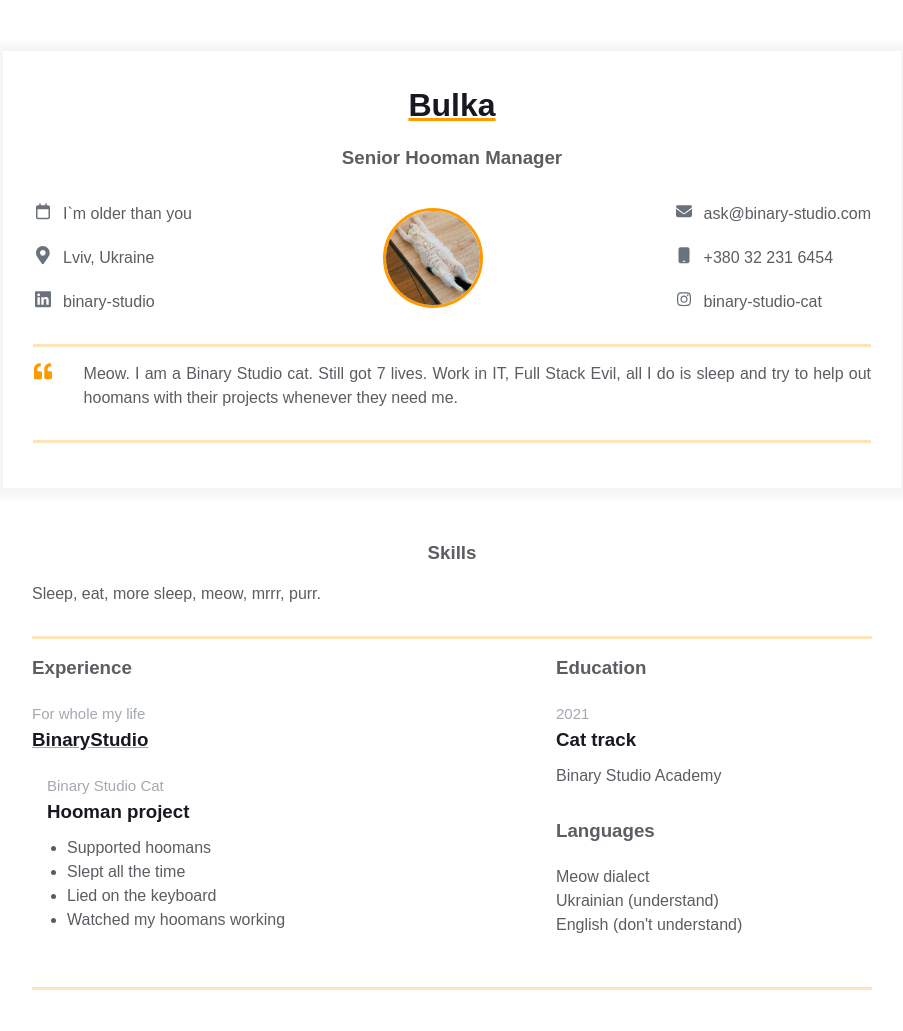
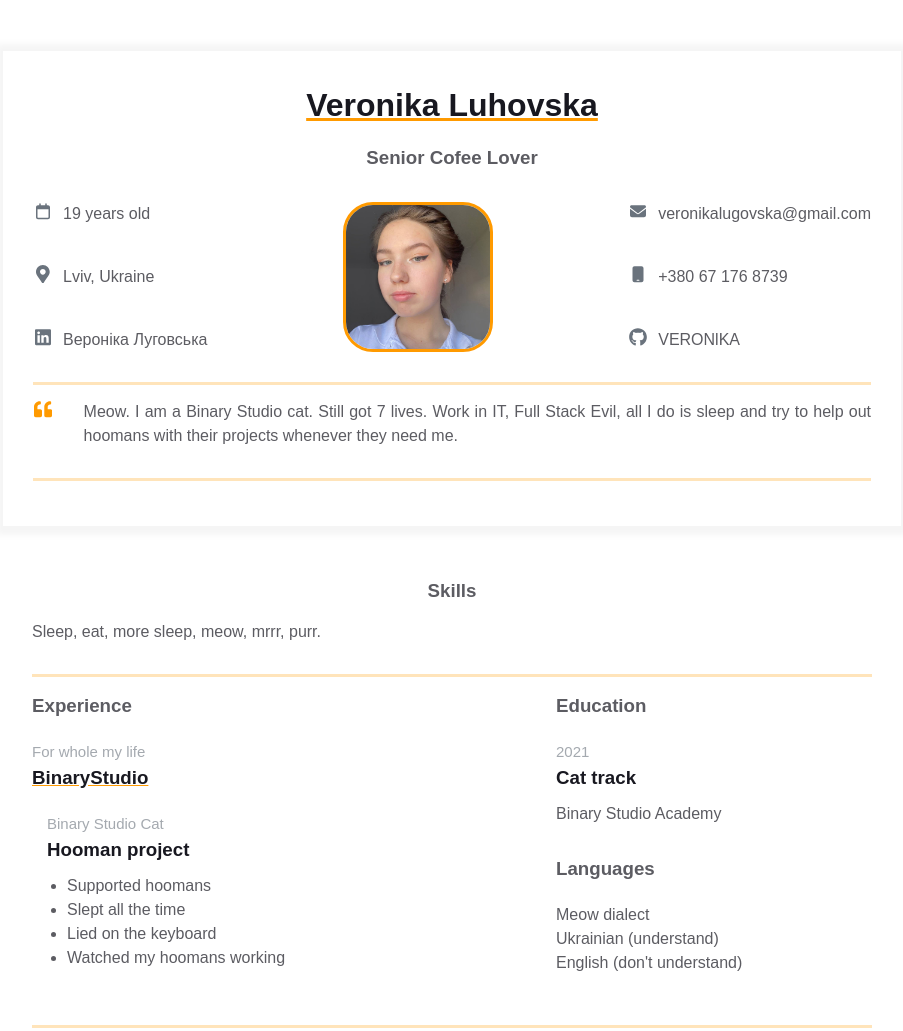
Before and after one commit to VERONlKA/homepage, a plain HTML site: page index.html in a window 1280 px wide. Shown: the whole page, without its empty margins (188-1091 px from the left). Before the commit the page ends 1005 px from the top, so only its background shows below. Drawn offline with Linux system fonts and the light colour scheme.

Commit message:
Change avatar and contact info

```diff
--- a/index.html
+++ b/index.html
@@ -11,8 +11,8 @@
         <div class="resume">
           <div class="container">
             <div class="resume__block">
-              <h1 class="contact-info__header">Bulka</h1>
-              <h3 class="contact-info__sub-header">Senior Hooman Manager</h3>
+              <h1 class="contact-info__header">Veronika Luhovska</h1>
+              <h3 class="contact-info__sub-header">Senior Cofee Lover</h3>
 
               <div class="contact_info_container fh">
                 <div class="contact-info__block">
@@ -27,7 +27,7 @@
                             <path d="M152 24c0-13.3-10.7-24-24-24s-24 10.7-24 24V64H64C28.7 64 0 92.7 0 128v16 48V448c0 35.3 28.7 64 64 64H384c35.3 0 64-28.7 64-64V192 144 128c0-35.3-28.7-64-64-64H344V24c0-13.3-10.7-24-24-24s-24 10.7-24 24V64H152V24zM48 192H400V448c0 8.8-7.2 16-16 16H64c-8.8 0-16-7.2-16-16V192z"/>
                         </svg>
                         </div>
-                        <span>I`m older than you</span>
+                        <span>19 years old</span>
                       </a>
                     <a href="" rel="author" class="contact-info__item">
                         <div class="contact-info__item-icon-wrapper">
@@ -47,7 +47,7 @@
                         <span>Lviv, Ukraine</span>
                       </a>
                       <a
-                        href="https://ua.linkedin.com/company/binary-studio_241166"
+                        href="https://www.linkedin.com/in/%D0%B2%D0%B5%D1%80%D0%BE%D0%BD%D1%96%D0%BA%D0%B0-%D0%BB%D1%83%D0%B3%D0%BE%D0%B2%D1%81%D1%8C%D0%BA%D0%B0-585b8b242?utm_source=share&utm_campaign=share_via&utm_content=profile&utm_medium=ios_app"
                         rel="author"
                         class="contact-info__item"
                       >
@@ -68,14 +68,14 @@
                             ></path>
                           </svg>
                         </div>
-                        <span>binary-studio</span>
+                        <span>Вероніка Луговська</span>
                       </a>
                 </div>
 
                 <div class="contact-info__block contact-info__block--center">
                   <img
                     class="contact-info__avatar"
-                    src="assets/avatar.png"
+                    src="assets/myavatar.png"
                     alt="Avatar"
                   />
                 </div>
@@ -95,7 +95,7 @@
                             <path d="M48 64C21.5 64 0 85.5 0 112c0 15.1 7.1 29.3 19.2 38.4L236.8 313.6c11.4 8.5 27 8.5 38.4 0L492.8 150.4c12.1-9.1 19.2-23.3 19.2-38.4c0-26.5-21.5-48-48-48H48zM0 176V384c0 35.3 28.7 64 64 64H448c35.3 0 64-28.7 64-64V176L294.4 339.2c-22.8 17.1-54 17.1-76.8 0L0 176z"/>
                         </svg>
                         </div>
-                        <span>ask@binary-studio.com</span>
+                        <span>veronikalugovska@gmail.com</span>
                       </a>
 
                       <a
@@ -113,25 +113,25 @@
                             <path d="M80 0C44.7 0 16 28.7 16 64V448c0 35.3 28.7 64 64 64H304c35.3 0 64-28.7 64-64V64c0-35.3-28.7-64-64-64H80zm80 432h64c8.8 0 16 7.2 16 16s-7.2 16-16 16H160c-8.8 0-16-7.2-16-16s7.2-16 16-16z"/>
                             </svg>
                         </div>
-                        <span>+380 32 231 6454</span>
+                        <span>+380 67 176 8739</span>
                       </a>
 
                       <a
-                        href="https://www.instagram.com/binarystudiocat/"
+                        href="https://github.com/VERONlKA"
                         rel="author"
                         class="contact-info__item"
                       >
                         <div class="contact-info__item-icon-wrapper">
                             <svg
+                            xmlns="http://www.w3.org/2000/svg"
                             class="contact-info__item-icon"
-                            xmlns="http://www.w3.org/2000/svg"
-                            height="16"
-                            width="14"
-                            viewBox="0 0 448 512"><!--!Font Awesome Free 6.5.1 by @fontawesome - https://fontawesome.com License - https://fontawesome.com/license/free Copyright 2023 Fonticons, Inc.-->
-                            <path d="M224.1 141c-63.6 0-114.9 51.3-114.9 114.9s51.3 114.9 114.9 114.9S339 319.5 339 255.9 287.7 141 224.1 141zm0 189.6c-41.1 0-74.7-33.5-74.7-74.7s33.5-74.7 74.7-74.7 74.7 33.5 74.7 74.7-33.6 74.7-74.7 74.7zm146.4-194.3c0 14.9-12 26.8-26.8 26.8-14.9 0-26.8-12-26.8-26.8s12-26.8 26.8-26.8 26.8 12 26.8 26.8zm76.1 27.2c-1.7-35.9-9.9-67.7-36.2-93.9-26.2-26.2-58-34.4-93.9-36.2-37-2.1-147.9-2.1-184.9 0-35.8 1.7-67.6 9.9-93.9 36.1s-34.4 58-36.2 93.9c-2.1 37-2.1 147.9 0 184.9 1.7 35.9 9.9 67.7 36.2 93.9s58 34.4 93.9 36.2c37 2.1 147.9 2.1 184.9 0 35.9-1.7 67.7-9.9 93.9-36.2 26.2-26.2 34.4-58 36.2-93.9 2.1-37 2.1-147.8 0-184.8zM398.8 388c-7.8 19.6-22.9 34.7-42.6 42.6-29.5 11.7-99.5 9-132.1 9s-102.7 2.6-132.1-9c-19.6-7.8-34.7-22.9-42.6-42.6-11.7-29.5-9-99.5-9-132.1s-2.6-102.7 9-132.1c7.8-19.6 22.9-34.7 42.6-42.6 29.5-11.7 99.5-9 132.1-9s102.7-2.6 132.1 9c19.6 7.8 34.7 22.9 42.6 42.6 11.7 29.5 9 99.5 9 132.1s2.7 102.7-9 132.1z"/>
+                            height="30"
+                            width="30"
+                            viewBox="0 0 496 512"><!--!Font Awesome Free 6.5.1 by @fontawesome - https://fontawesome.com License - https://fontawesome.com/license/free Copyright 2023 Fonticons, Inc.-->
+                            <path d="M165.9 397.4c0 2-2.3 3.6-5.2 3.6-3.3 .3-5.6-1.3-5.6-3.6 0-2 2.3-3.6 5.2-3.6 3-.3 5.6 1.3 5.6 3.6zm-31.1-4.5c-.7 2 1.3 4.3 4.3 4.9 2.6 1 5.6 0 6.2-2s-1.3-4.3-4.3-5.2c-2.6-.7-5.5 .3-6.2 2.3zm44.2-1.7c-2.9 .7-4.9 2.6-4.6 4.9 .3 2 2.9 3.3 5.9 2.6 2.9-.7 4.9-2.6 4.6-4.6-.3-1.9-3-3.2-5.9-2.9zM244.8 8C106.1 8 0 113.3 0 252c0 110.9 69.8 205.8 169.5 239.2 12.8 2.3 17.3-5.6 17.3-12.1 0-6.2-.3-40.4-.3-61.4 0 0-70 15-84.7-29.8 0 0-11.4-29.1-27.8-36.6 0 0-22.9-15.7 1.6-15.4 0 0 24.9 2 38.6 25.8 21.9 38.6 58.6 27.5 72.9 20.9 2.3-16 8.8-27.1 16-33.7-55.9-6.2-112.3-14.3-112.3-110.5 0-27.5 7.6-41.3 23.6-58.9-2.6-6.5-11.1-33.3 2.6-67.9 20.9-6.5 69 27 69 27 20-5.6 41.5-8.5 62.8-8.5s42.8 2.9 62.8 8.5c0 0 48.1-33.6 69-27 13.7 34.7 5.2 61.4 2.6 67.9 16 17.7 25.8 31.5 25.8 58.9 0 96.5-58.9 104.2-114.8 110.5 9.2 7.9 17 22.9 17 46.4 0 33.7-.3 75.4-.3 83.6 0 6.5 4.6 14.4 17.3 12.1C428.2 457.8 496 362.9 496 252 496 113.3 383.5 8 244.8 8zM97.2 352.9c-1.3 1-1 3.3 .7 5.2 1.6 1.6 3.9 2.3 5.2 1 1.3-1 1-3.3-.7-5.2-1.6-1.6-3.9-2.3-5.2-1zm-10.8-8.1c-.7 1.3 .3 2.9 2.3 3.9 1.6 1 3.6 .7 4.3-.7 .7-1.3-.3-2.9-2.3-3.9-2-.6-3.6-.3-4.3 .7zm32.4 35.6c-1.6 1.3-1 4.3 1.3 6.2 2.3 2.3 5.2 2.6 6.5 1 1.3-1.3 .7-4.3-1.3-6.2-2.2-2.3-5.2-2.6-6.5-1zm-11.4-14.7c-1.6 1-1.6 3.6 0 5.9 1.6 2.3 4.3 3.3 5.6 2.3 1.6-1.3 1.6-3.9 0-6.2-1.4-2.3-4-3.3-5.6-2z"/>
                         </svg>
                         </div>
-                        <span>binary-studio-cat</span>
+                        <span>VERONlKA</span>
                       </a>
                 </div>
               </div>
--- a/style.css
+++ b/style.css
@@ -67,6 +67,7 @@
       margin-right: 0;
     }
   }
+
   /*Contact info styles*/
   .contact-info__header,
 .contact-info__sub-header {
@@ -123,9 +124,9 @@
 }
 
 .contact-info__avatar {
-  border-radius: 50%;
-  width: 100px;
-  height: 100px;
+  border-radius: 20%;
+  width: 150px;
+  height: 150px;
   object-fit: cover;
   border: 3px solid;
   border-color: var(--text-decoration-color);
```
Also changed, not shown: assets/myavatar.png (added).
